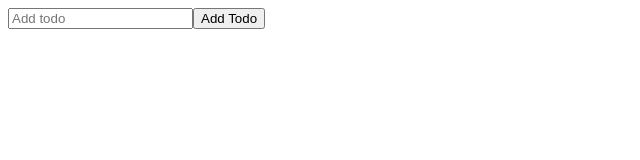
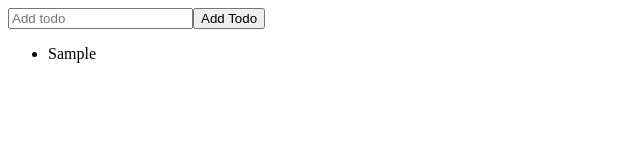
Before and after one commit to joinpursuit/FSW-Redux-Todos, a React (Create React App) app: page / in a window 1280 px wide. Both pictures are taken after typing "Sample" into the empty fields and a click on the button "Add Todo". Shown: the top 160 px of the page, without its empty margins (0-640 px from the left). Built offline with nearby package versions, Linux system fonts and the light colour scheme.

Commit message:
add todo logic

```diff
--- a/src/components/App.js
+++ b/src/components/App.js
@@ -1,12 +1,14 @@
 import React from 'react'
 // import Footer from './Footer'
 import AddTodo from '../features/todos/AddTodo'
+import DisplayTodos from '../features/todos/DisplayTodos'
 //import TodoList from '../features/todos/TodoArr';
 // import VisibleTodoList from '../containers/VisibleTodoList'
 
 const App = () => (
   <div>
     <AddTodo />
+    <DisplayTodos/>
     {/* <TodoList/> */}
     {/* <VisibleTodoList />
     <Footer /> */}
--- a/src/features/todos/DisplayTodos.js
+++ b/src/features/todos/DisplayTodos.js
@@ -1,19 +1,14 @@
 import React from "react";
-import Todo from "../../components/Todo";
-import { useSelector, useDispatch } from "react-redux";
-import { getTodos } from "./todosSlice";
+import { useSelector } from "react-redux";
+import { selectTodos } from "./todosSlice";
 
 const DisplayTodos = () => {
-  const todos = useSelector((state) => {
-    {
-      state.todos;
-    }
-  });
-  const dispatch = useDispatch();
+  const todos = useSelector(selectTodos)
+
   return (
     <ul>
       {todos.map((todo) => {
-        return <li key={todo.id}>{todo}</li>;
+        return <li key={todo.id}>{todo.text}</li>;
       })}
     </ul>
   );
--- a/src/features/todos/todosSlice.js
+++ b/src/features/todos/todosSlice.js
@@ -20,7 +20,7 @@ export const todosSlice = createSlice({
   }
 });
 
-
+export const selectTodos = state => state.todos;
 
 export const { addTodo, toggleTodo } = todosSlice.actions;
 export default todosSlice.reducer;
```
Also changed, not shown: src/features/todos/Todo.js (+22 -0 lines).
